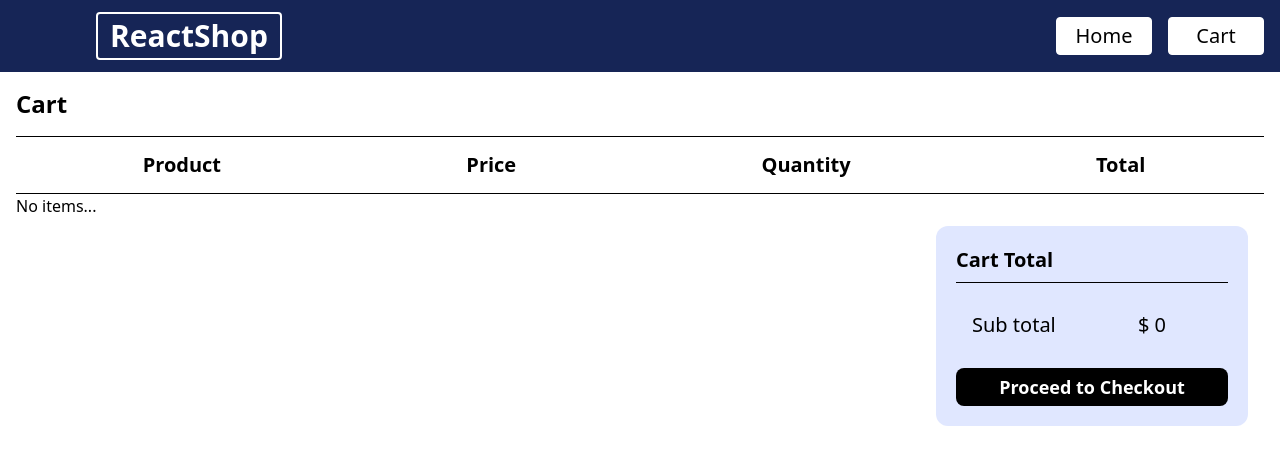
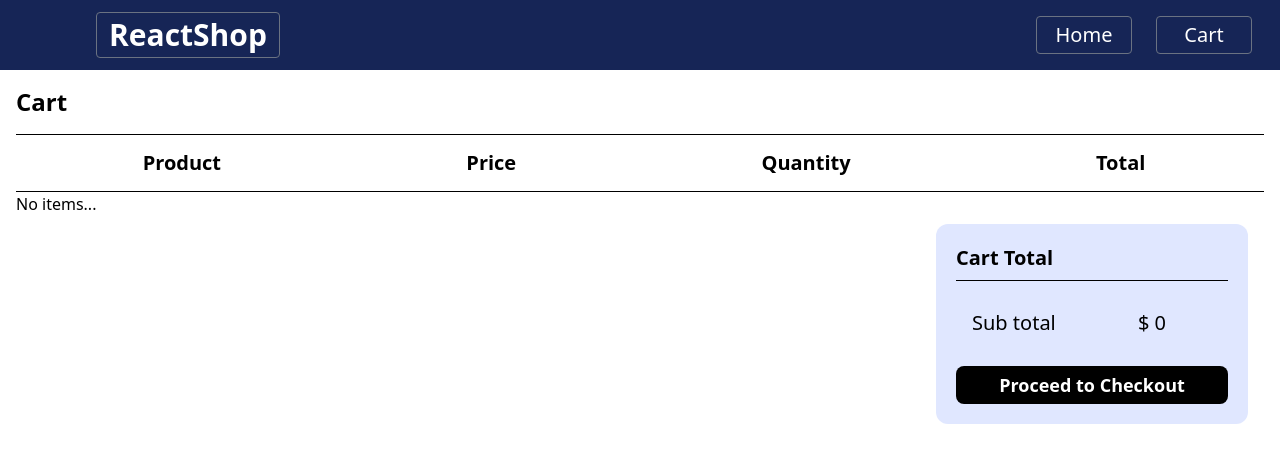
Before and after one commit to KumarMritunjay01/ReactShop, a React (Vite) app: page /cart in a window 1280 px wide. Shown: the top 464 px of the page. Built offline with nearby package versions, Linux system fonts and the light colour scheme.

Commit message:
updating style of navbar

```diff
--- a/src/components/Navbar.jsx
+++ b/src/components/Navbar.jsx
@@ -10,7 +10,7 @@ function Navbar() {
       <div className="sm:ml-20 w-full sm:w-3/5 flex justify-center sm:justify-start items-center text-2xl sm:text-3xl font-semibold mb-3 sm:mb-0">
         <Link
           to="/"
-          className="border-2 border-white px-3 py-1 rounded hover:bg-white hover:text-blue-950 transition duration-200"
+          className="border-1 border-gray-500 px-3 py-1 rounded light:hover:bg-white light:hover:text-blue-950 transition duration-200 dark:hover:text-3xl"
         >
           ReactShop
         </Link>
@@ -18,13 +18,13 @@ function Navbar() {
       <div className="w-full sm:w-2/5 flex justify-center sm:justify-end items-center gap-4 text-base sm:text-xl font-medium text-black">
         <Link
           to="/"
-          className="bg-white border border-white px-4 py-1 rounded hover:bg-blue-100 transition duration-200 text-center w-24"
+          className="border-1 border-gray-500 text-white  px-4 py-1 rounded  transition duration-200 text-center w-24 dark:hover:text-2xl mr-2"
         >
           Home
         </Link>
         <Link
           to="/cart"
-          className="bg-white border border-white px-4 py-1 rounded hover:bg-blue-100 transition duration-200 text-center w-24"
+          className="border-1 border-gray-500 text-white mr-3 px-4 py-1 rounded light:hover:bg-blue-100 transition duration-200 text-center w-24 dark:hover:text-2xl"
         >
           Cart
         </Link>
```
